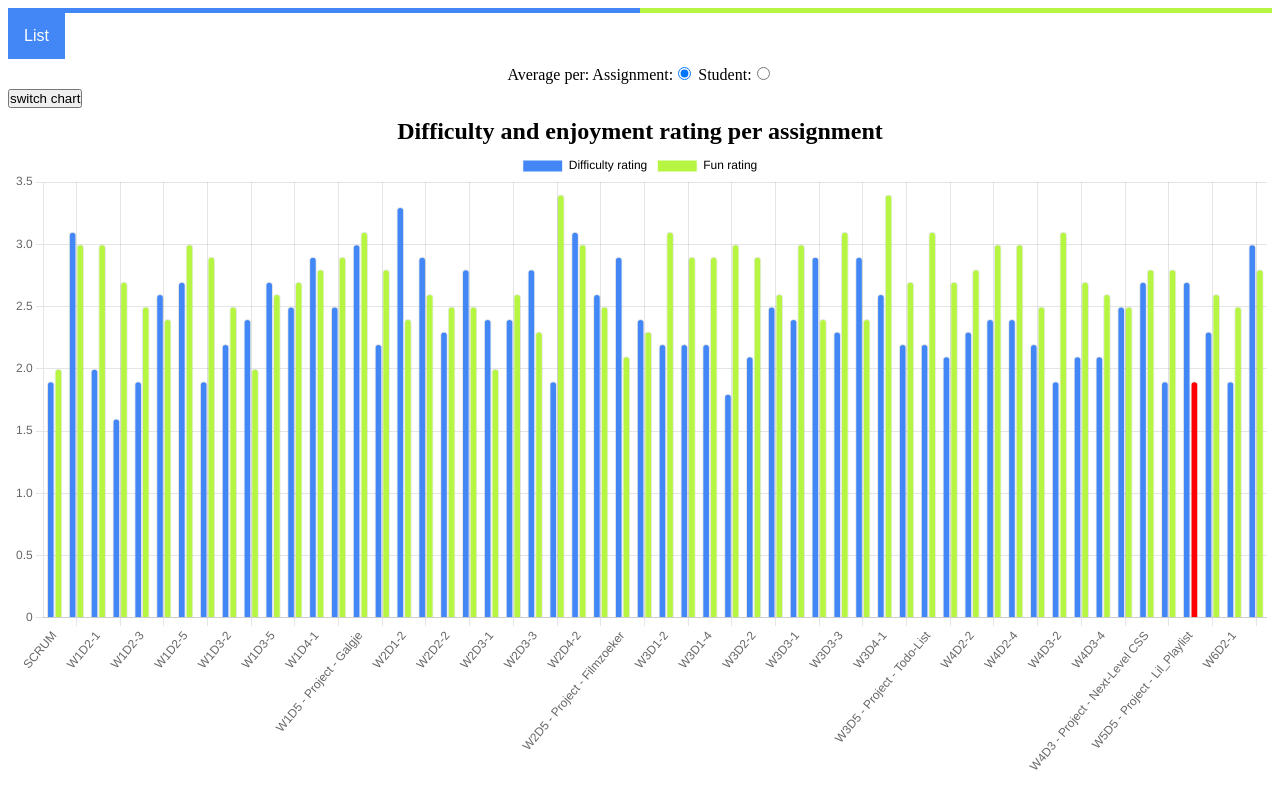
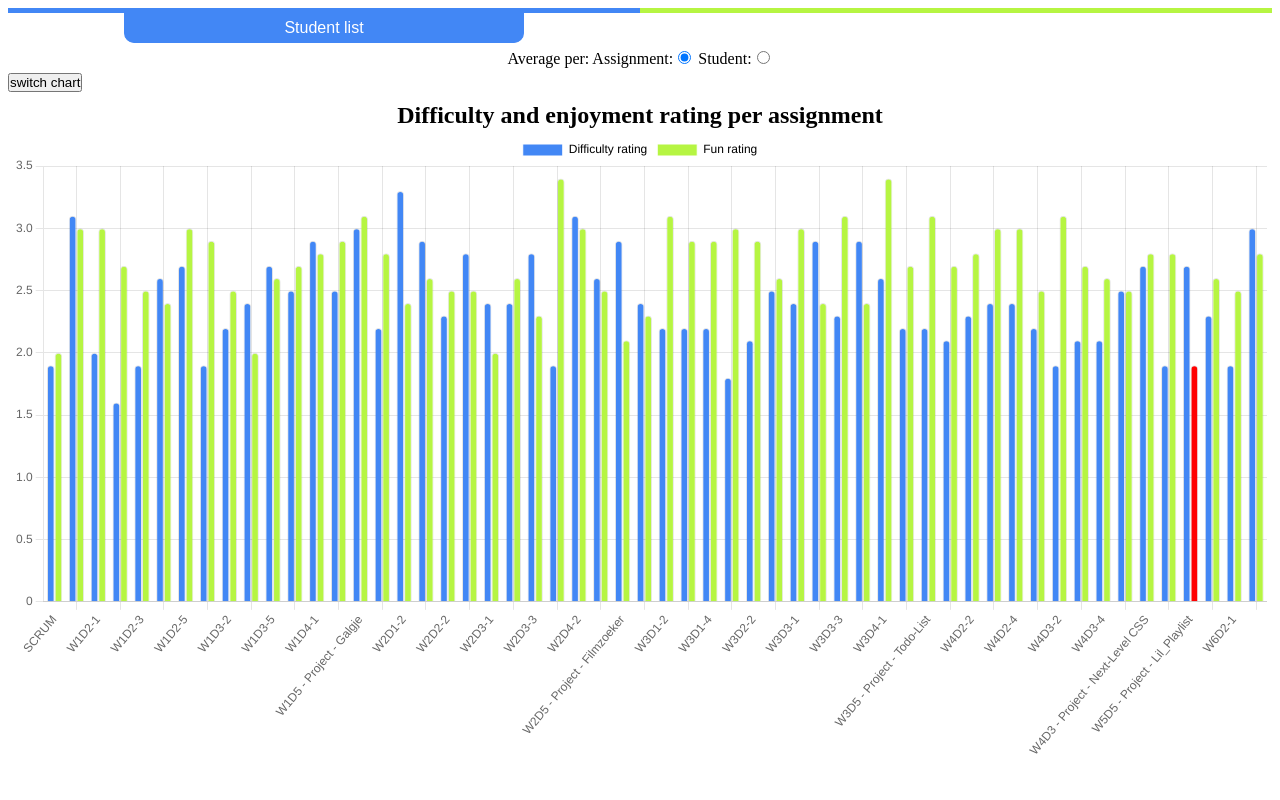
Before and after one commit to SamHogenbirk/eindopdracht, a React (Create React App) app in the folder my-app/: page / in a window 1280 px wide. Built offline with nearby package versions, Linux system fonts and the light colour scheme.

Commit message:
added css

```diff
--- a/my-app/src/components/Navbar.js
+++ b/my-app/src/components/Navbar.js
@@ -12,9 +12,10 @@ const Navbar = () => {
             <div className="navbar">
                 <div className="border-top"></div>
                 <div className="dropdown">
-                    <button className="dropbtn-list">List
+                    <button className="dropbtn-list ">Student list
                         <i className="fa fa-caret-down"></i>
                     </button>
+
                     <div>
                         <StudentList data={list} />
                     </div>
--- a/my-app/src/styles/App.css
+++ b/my-app/src/styles/App.css
@@ -10,26 +10,28 @@
   background: linear-gradient(90deg, rgb(66, 135, 245) 50%, rgb(182, 245, 66) 50%);
 }
 
+.dropbtn-list {
+  font-size: 16px;
+  border: solid 1px rgb(66, 135, 245);
+  border-top: none;
+  border-radius: 0 0 10px 10px;
+  color: white;
+  padding: 10 0 10 0;
+  background-color: rgb(66, 135, 245);
+  font-family: inherit;
+  width: 400px;
+  margin-left: calc(25% - 200px);
+  height: 30px;
+}
+.dropbtn-list:hover {
+  background-color: red;
+}
+
 .dropdown {
-  float: left;
   overflow: hidden;
 }
 .dropdown:hover .dropdown-content {
   display: block;
-}
-
-.dropbtn-list {
-  font-size: 16px;
-  border: none;
-  outline: none;
-  color: white;
-  padding: 14px 16px;
-  background-color: rgb(66, 135, 245);
-  font-family: inherit;
-  margin: 0;
-}
-.dropbtn-list:hover {
-  background-color: red;
 }
 
 .dropdown-content {
--- a/my-app/src/styles/_navbar.scss
+++ b/my-app/src/styles/_navbar.scss
@@ -4,38 +4,41 @@
     overflow: hidden;
     font-family: Arial;
 
+
 }
 
 .border-top {
     position: relative;
-
     width: 100%;
     height: 5px;
     background: linear-gradient(90deg, $blue 50%, $green 50%);
 }
 
+
+.dropbtn-list {
+    font-size: 16px;
+    border: solid 1px $blue;
+    border-top: none;
+    border-radius: 0 0 10px 10px;
+    color: white;
+    padding: 10 0 10 0;
+    background-color: $blue;
+    font-family: inherit;
+    width: 400px;
+    margin-left: calc(100% / 4 - 200px);
+    height: 30px;
+
+    &:hover {
+        background-color: red;
+    }
+
+}
+
 .dropdown {
-    float: left;
     overflow: hidden;
 
     &:hover .dropdown-content {
         display: block;
-    }
-}
-
-.dropbtn-list {
-    font-size: 16px;
-    border: none;
-    outline: none;
-    color: white;
-    padding: 14px 16px;
-    background-color: $blue;
-    font-family: inherit;
-    margin: 0;
-
-
-    &:hover {
-        background-color: red;
     }
 }
 
```
Also changed, not shown: 1 other file (tests, documents, lock files or other folders).
